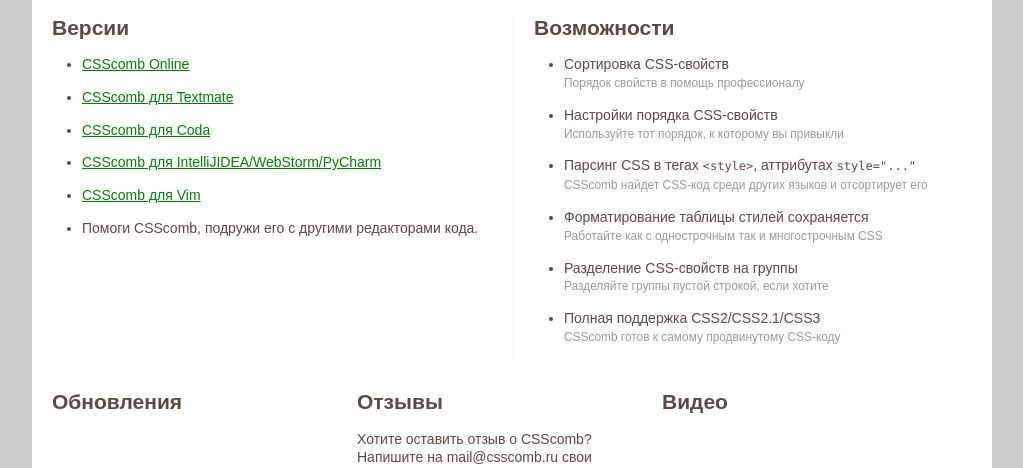
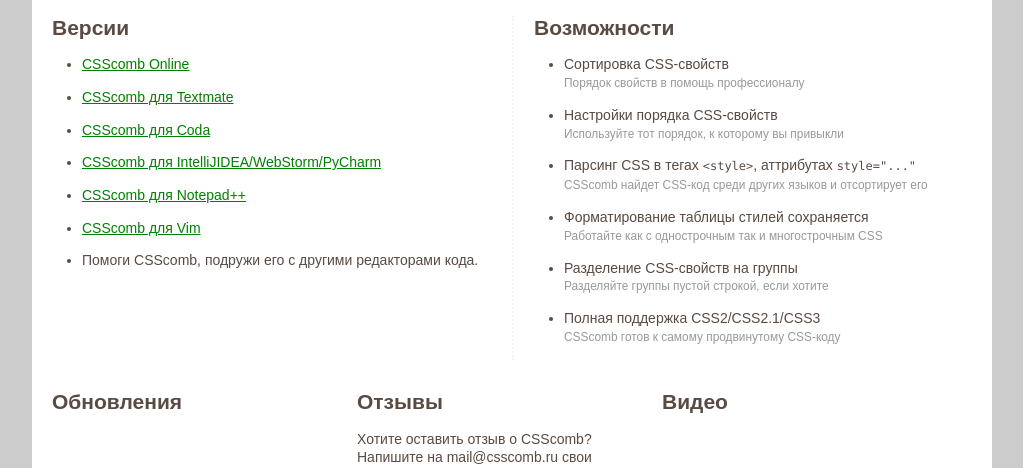
Before and after one commit to csscomb/csscomb, a PHP site: page /index.php in a window 1280 px wide. Shown: the part 527-995 px from the top of the page, without its empty margins (128-1151 px from the left). Run offline with PHP 8.4, Linux system fonts and the light colour scheme; data that the repository does not hold is empty; some libraries are stand-ins or nearby versions; grey boxes are pictures that could not be loaded.

Commit message:
add Notepad++ plugin to www

```diff
--- a/www/index.php
+++ b/www/index.php
@@ -21,6 +21,7 @@ require_once'common/header.php';
                 <li><a href="https://github.com/downloads/miripiruni/CSScomb/CSScomb_2.06_TextMate_Bundle.zip">CSScomb <?=$loc['for']?> Textmate</a></li>
                 <li><a href="https://github.com/downloads/miripiruni/CSScomb/CSScomb_2.06_Coda_Plugin.zip">CSScomb <?=$loc['for']?> Coda</a></li>
                 <li><a href="https://github.com/downloads/miripiruni/CSScomb/CSScomb_2.08_for_WebStorm-IntelliJIDEA-PyCharm.zip">CSScomb <?=$loc['for']?> IntelliJIDEA/WebStorm/PyCharm</a></li>
+                <li><a href="https://github.com/miripiruni/CSScomb/tree/master/plugins/2.08/CSScomb_2.08_for_Notepad_plus_plus">CSScomb <?=$loc['for']?> Notepad++</a></li>
                 <li><a href="https://github.com/miripiruni/CSScomb-for-Vim/">CSScomb <?=$loc['for']?> Vim</a></li>
                 <li><?=$loc['help-us']?></li>
             </ul>
```
